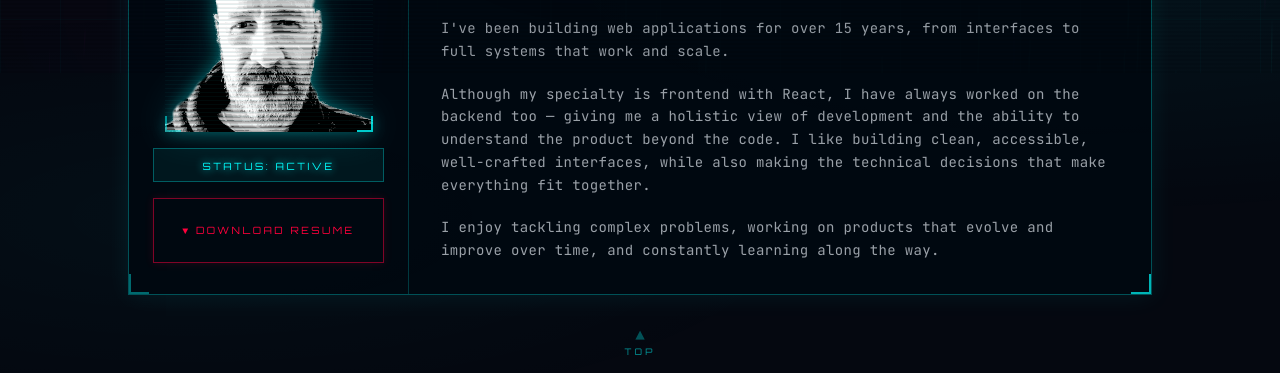
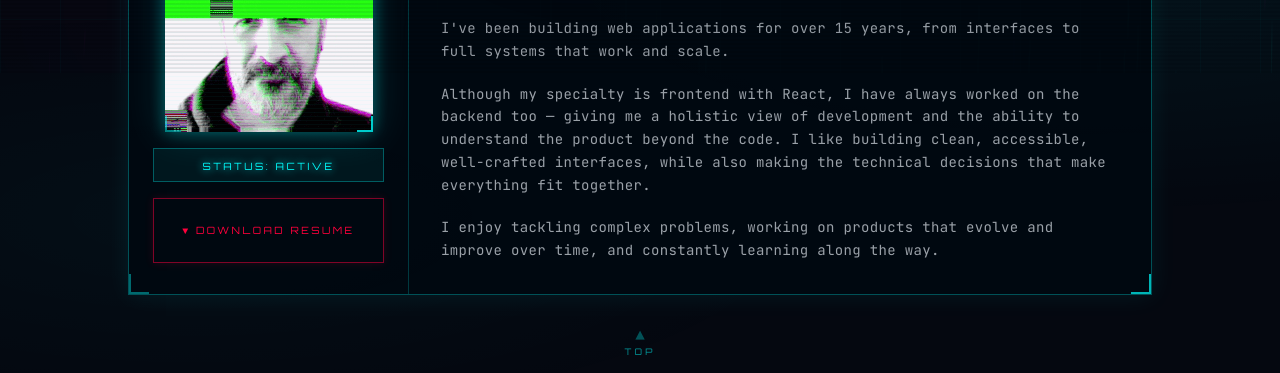
Before and after one commit to alromeroboro/alromeroboro.github.io, an Astro site: page / in a window 1280 px wide. Shown: the part 727-1100 px from the top of the page. Built offline with nearby package versions, Linux system fonts and the light colour scheme; Astro itself is replaced by a stand-in of ours.

Commit message:
Update selfie image for a .gif with noise

```diff
--- a/src/components/sections/AboutSection.astro
+++ b/src/components/sections/AboutSection.astro
@@ -35,7 +35,7 @@ const resumeUrl = locale === 'es'
       <div class="relative w-44 sm:w-52">
         <CornerBrackets color="neon" size="w-4 h-4" hiOpacity={0.8} loOpacity={0.5} />
         <img
-          src="/images/selfie.png"
+          src="/images/selfie.gif"
           alt="Alberto Romero"
           class="w-full h-auto block"
           style="filter: drop-shadow(0 0 8px rgba(0,255,255,0.35)) drop-shadow(0 0 20px rgba(0,255,255,0.15));"
```
Also changed, not shown: public/images/selfie.gif (added), public/images/selfie.png (deleted).
